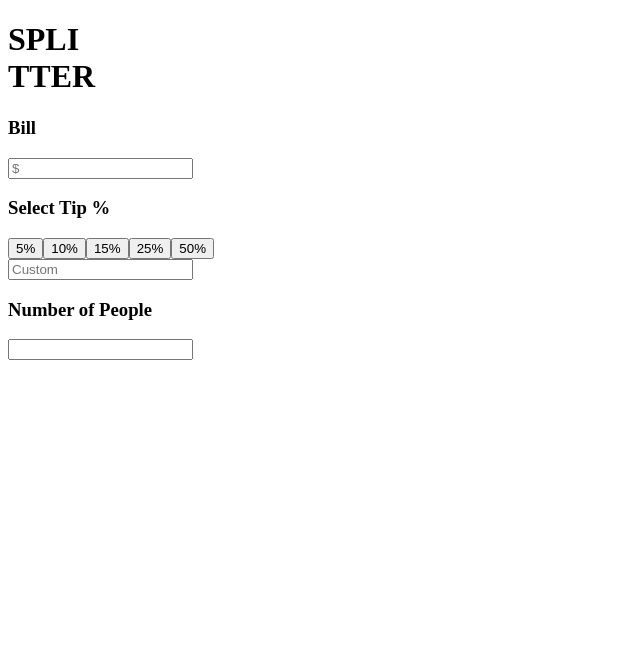
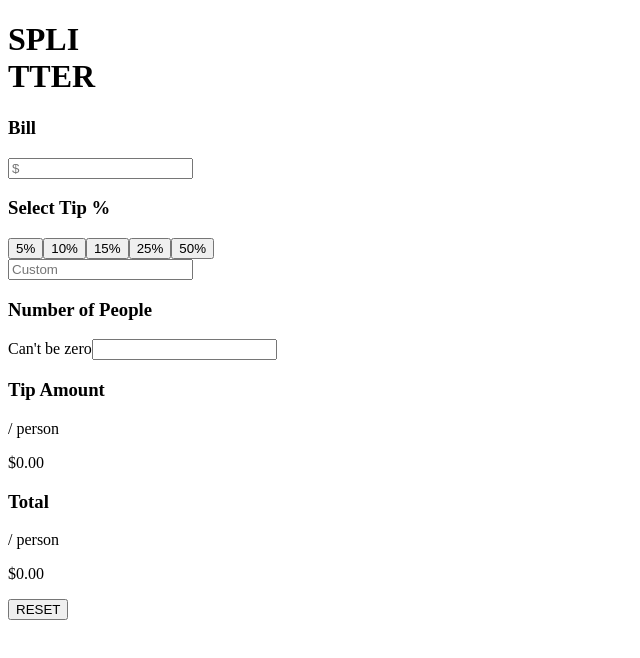
Before and after one commit to tanselbay1/tip-calculator-app, a React (Create React App) app: page / in a window 1280 px wide. Shown: the top 658 px of the page, without its empty margins (0-640 px from the left). Built offline with nearby package versions, Linux system fonts and the light colour scheme.

Commit message:
Add dummy Result component

```diff
--- a/src/App.js
+++ b/src/App.js
@@ -1,5 +1,6 @@
 import { useState, useEffect } from "react";
 import Form from "./components/Form";
+import Result from "./components/Result";
 
 function App() {
   const [enteredData, setEnteredData] = useState({
@@ -55,12 +56,15 @@ function App() {
         <br />
         TTER
       </h1>
+      <div className="card">
         <Form
           onBillChange={changeBill}
           onNumOfPeopleChange={changeNumOfPeople}
           onTipChange={changeTip}
           formData={enteredData}
         />
+        <Result />
+      </div>
     </div>
   );
 }
--- a/src/components/Form.js
+++ b/src/components/Form.js
@@ -76,6 +76,7 @@ const Form = (props) => {
         <div className="numOfPeople">
           <label htmlFor="numOfPeople">
             <h3 className="section-header">Number of People</h3>
+            {!numOfPeople && <span>Can't be zero</span>}
           </label>
           <input
             type="text"
--- /dev/null
+++ b/src/components/Result.js
@@ -0,0 +1,24 @@
+const Result = ({ tipAmount, totalAmount }) => {
+  return (
+    <div className="result">
+      <div className="tip-amount">
+        <div className="tip-amount__text">
+          <h3 className="result__header">Tip Amount</h3>
+          <p className="result__text">/ person</p>
+        </div>
+        <p className="amount__usd">$0.00</p>
+      </div>
+      <div className="total-amount">
+        <div className="total-amount__text">
+          <h3 className="result__header">Total</h3>
+          <p className="result__text">/ person</p>
+        </div>
+        <p className="amount__usd">$0.00</p>
+      </div>
+      <div className="total-amount"></div>
+      <button type="reset">RESET</button>
+    </div>
+  );
+};
+
+export default Result;
```
Lines whose indentation alone changed are shown as unchanged.
